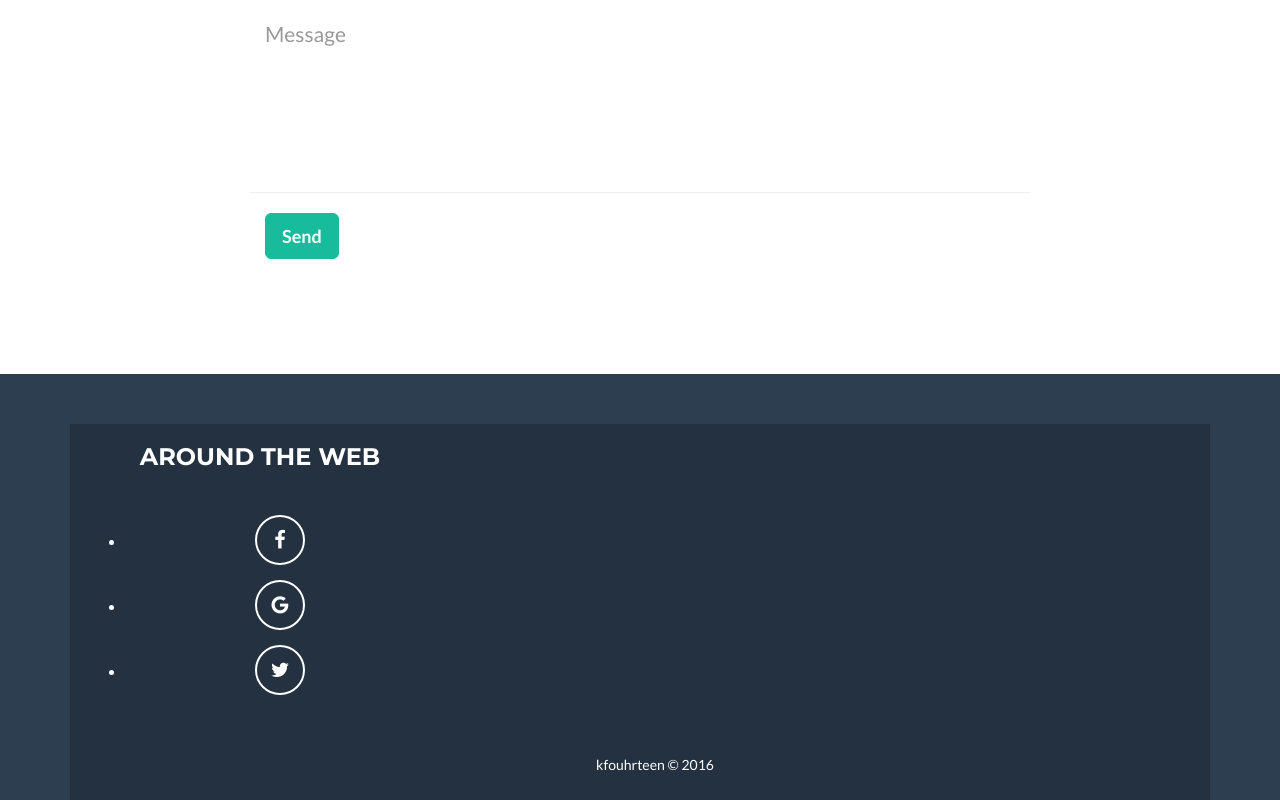
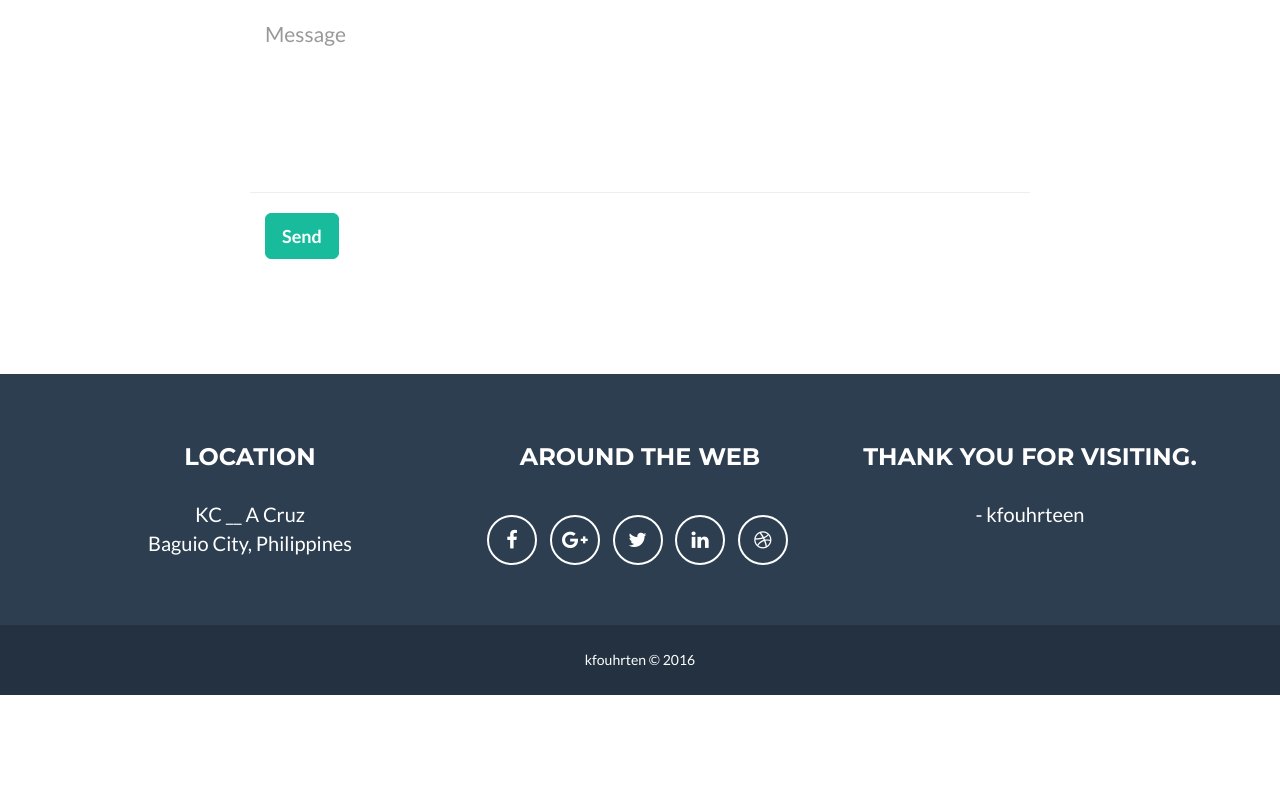
Before and after one commit to katemascay14/katemascay, a website: page index.html in a window 1280 px wide. Shown: the part 2738-3538 px from the top of the page. After the commit the page ends 3433 px from the top, so only its background shows below. Drawn offline with nearby package versions, Linux system fonts and the light colour scheme.

Commit message:
Update index.html

```diff
--- a/index.html
+++ b/index.html
@@ -241,32 +241,44 @@
     <footer class="text-center">
         <div class="footer-above">
             <div class="container">
-                <div class="center">
-
+                <div class="row">
+                    <div class="footer-col col-md-4">
+                        <h3>Location</h3>
+                        <p>KC __ A Cruz
+                            <br>Baguio City, Philippines</p>
+                    </div>
                     <div class="footer-col col-md-4">
                         <h3>Around the Web</h3>
-                        <ul class="list-center">
+                        <ul class="list-inline">
                             <li>
-                                <a href="https://www.facebook.com/khate.fouhrteen" class="btn-social btn-outline"><i class="fa fa-fw fa-facebook"></i></a>
+                                <a href="#" class="btn-social btn-outline"><i class="fa fa-fw fa-facebook"></i></a>
                             </li>
                             <li>
-                                <a href="https://plus.google.com/u/0/+KhateFouhrteen" class="btn-social btn-outline"><i class="fa fa-fw fa-google"></i></a>
+                                <a href="#" class="btn-social btn-outline"><i class="fa fa-fw fa-google-plus"></i></a>
                             </li>
                             <li>
-                                <a href="https://twitter.com/" class="btn-social btn-outline"><i class="fa fa-fw fa-twitter"></i></a>
+                                <a href="#" class="btn-social btn-outline"><i class="fa fa-fw fa-twitter"></i></a>
                             </li>
-
+                            <li>
+                                <a href="#" class="btn-social btn-outline"><i class="fa fa-fw fa-linkedin"></i></a>
+                            </li>
+                            <li>
+                                <a href="#" class="btn-social btn-outline"><i class="fa fa-fw fa-dribbble"></i></a>
+                            </li>
                         </ul>
-                        </div>
                     </div>
-
-
-                   <footer>
+                    <div class="footer-col col-md-4">
+                        <h3>Thank You for visiting.</h3>
+                        <p>- kfouhrteen </p>
+                    </div>
+                </div>
+            </div>
+        </div>
         <div class="footer-below">
             <div class="container">
                 <div class="row">
                     <div class="col-lg-12">
-                        kfouhrteen &copy; 2016
+                        kfouhrten &copy; 2016
                     </div>
                 </div>
             </div>
```
